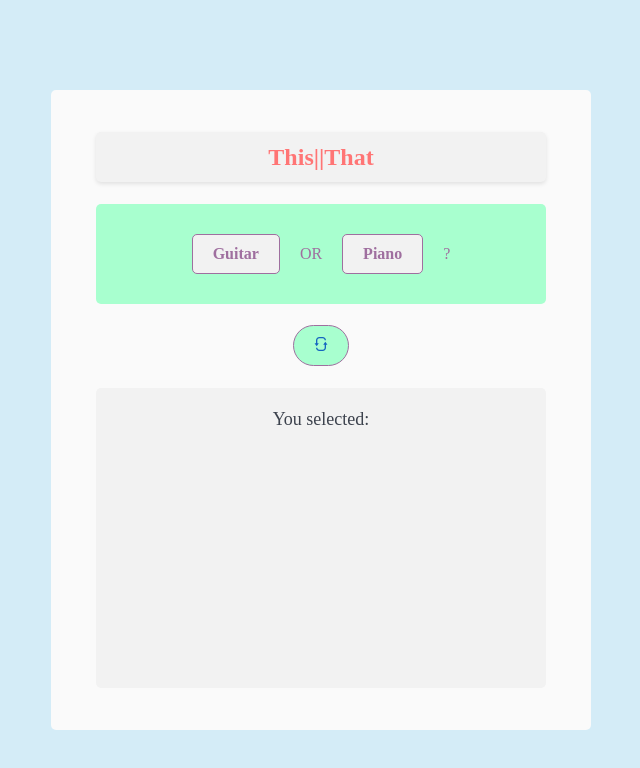
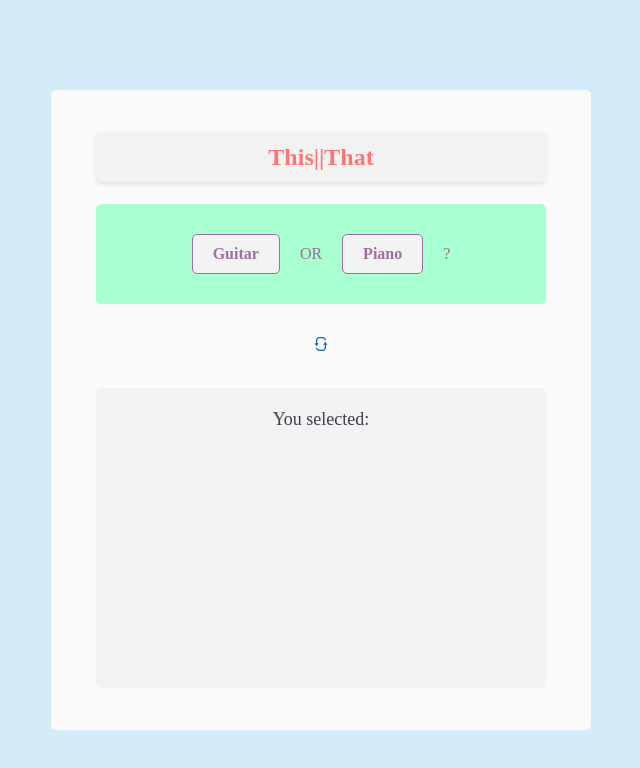
Before and after one commit to ulrichmabou/thisorthat-app-vite, a React (Vite) app: page / in a window 1280 px wide. Shown: the top 768 px of the page, without its empty margins (319-959 px from the left). Built offline with nearby package versions, Linux system fonts and the light colour scheme; a web font is replaced by a local one.

Commit message:
added logic for refresh button

```diff
--- a/src/App.css
+++ b/src/App.css
@@ -78,15 +78,10 @@ body {
 }
 
 .refresh-btn {
-  border: 1px solid #9f6f9f;
-  background-color: #a8ffcf;
+  border: none;
+  background-color: #fafafa;
   border-radius: 50px;
 }
-
-/* .refresh-btn:hover {
-  background-color: #ff7575;
-  border: 1px solid #d35c31;
-} */
 
 .refresh-btn:focus {
   outline: none;
--- a/src/App.jsx
+++ b/src/App.jsx
@@ -6,9 +6,9 @@ import { FcRefresh } from "react-icons/fc";
 import data from './Data'
 import './App.css'
 
+
 function App() {
   const randomNumber = Math.floor(Math.random() * data.length);
-
   const [optionAText, setOptionAText] = useState(data[randomNumber].optionA);
   const [optionBText, setOptionBText] = useState(data[randomNumber].optionB);
   const [selected, setSelected] = useState(null);
@@ -16,13 +16,13 @@ function App() {
 
   function handleButtonClick(buttonText) {
     setSelected(buttonText);
+  }
+
+  function refresh() {
     const randomNumber = Math.floor(Math.random() * data.length);
     setOptionAText(data[randomNumber].optionA);
-  }
-
-  function refreshPrompt() {
-    // TODO - hook refresh button
-    console.log("clicked!")
+    setOptionBText(data[randomNumber].optionB);
+    setSelected(null);
   }
 
   return (
@@ -35,7 +35,7 @@ function App() {
         onButtonClick={handleButtonClick}
       />
       <div className="refresh">
-        <button className="refresh-btn" onClick={refreshPrompt}>
+        <button className="refresh-btn" onClick={refresh}>
           <FcRefresh />
         </button>
       </div>
```
